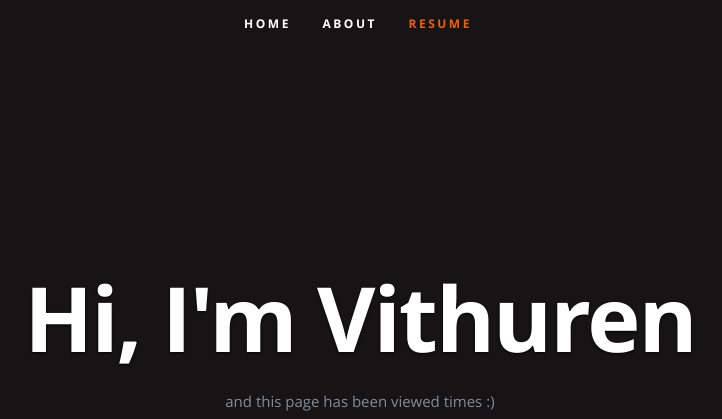
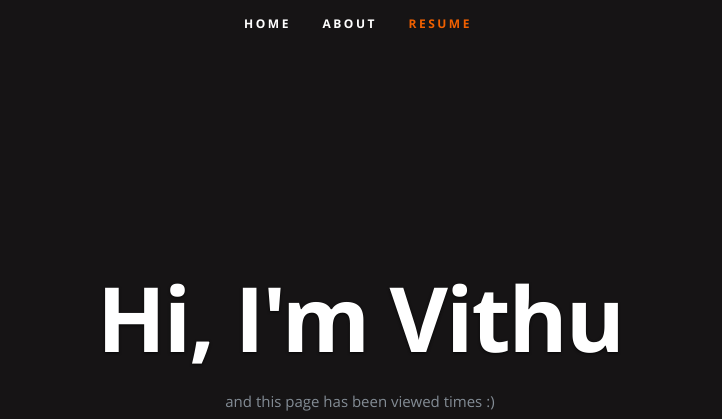
Before and after one commit to vithuren27/azure-resume, a plain HTML site: page frontend/index.html in a window 1280 px wide. Shown: the top 419 px of the page, without its empty margins (282-1004 px from the left). Drawn offline with nearby package versions, Linux system fonts and the light colour scheme; no server answers.

Commit message:
Updates to html

```diff
--- a/frontend/index.html
+++ b/frontend/index.html
@@ -54,7 +54,7 @@
 
       <div class="row banner">
          <div class="banner-text">
-            <h1 class="responsive-headline">Hi, I'm Vithuren</h1>
+            <h1 class="responsive-headline">Hi, I'm Vithu</h1>
 
             <p>and this page has been viewed <a id="counter"></a> times :) </p>
             <ul class="social">
```
